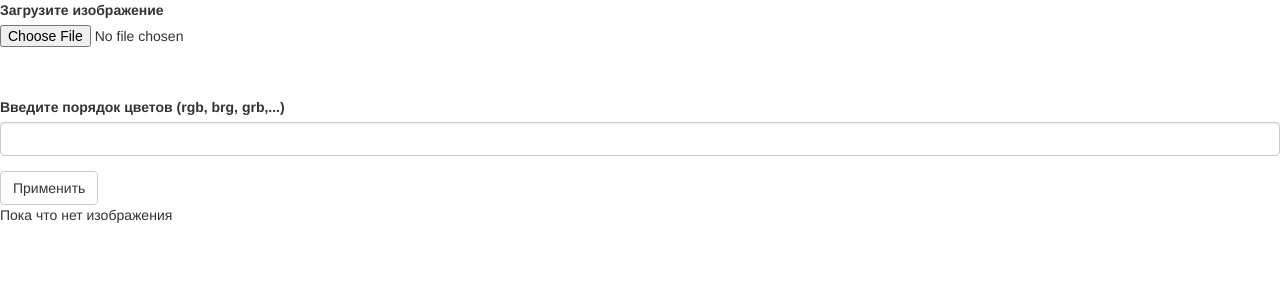
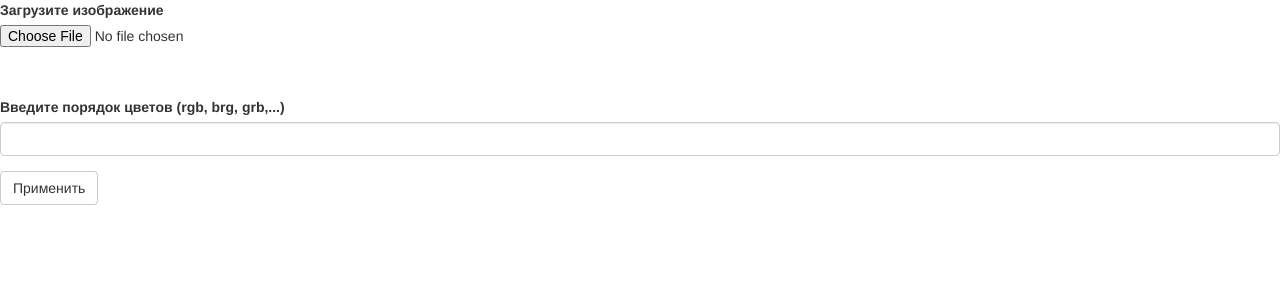
Before and after one commit to Evgeny42/Testing, a Flask app: page / in a window 1280 px wide. Shown: the top 300 px of the page. Run offline with Flask 2, Linux system fonts and the light colour scheme; some libraries are stand-ins or nearby versions.

Commit message:
Update main.html

```diff
--- a/flaskapp/templates/main.html
+++ b/flaskapp/templates/main.html
@@ -10,7 +10,5 @@
  <p><img src="{{image}}" class="img-rounded" alt="My Image" width = 224 height=224 />
  <h3>График распределения цветов: </h3>
  <p><img src="{{graph1}}" class="img-rounded" alt="My FGraph" width = 280 height=224 />
-{% else %}
- <p> Пока что нет изображения </p>
 {% endif %}
 {% endblock %}
```
